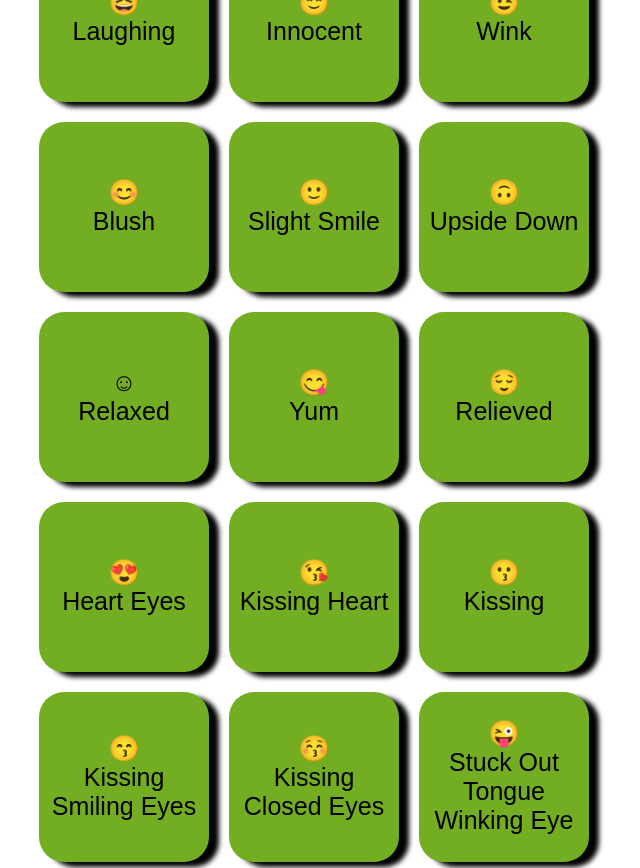
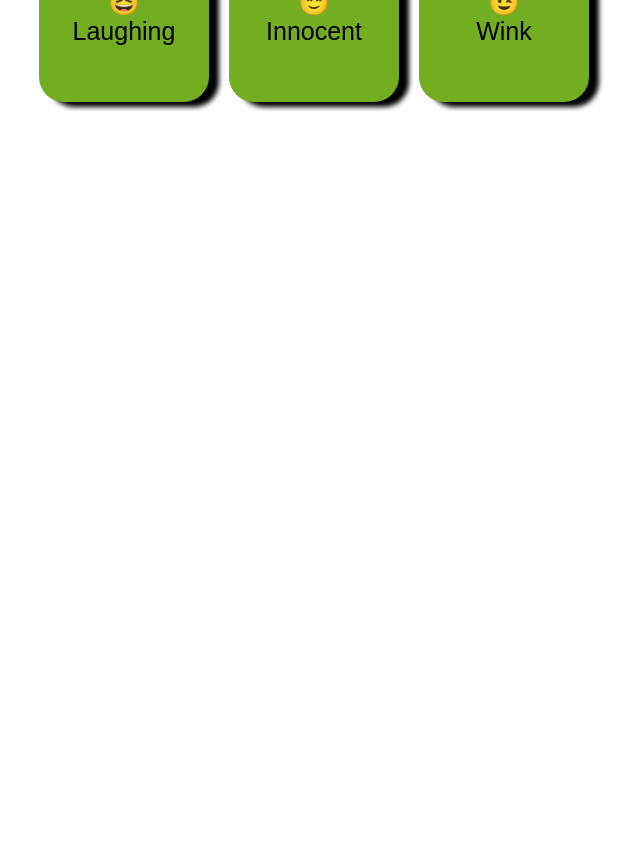
Before and after one commit to nde95/Emoji-Dictionary, a React (Vite) app: page / in a window 1280 px wide. Shown: the part 720-1588 px from the top of the page, without its empty margins (326-966 px from the left). After the commit the page ends 832 px from the top, so only its background shows below. Built offline with nearby package versions, Linux system fonts and the light colour scheme.

Commit message:
initial load set to slice of 12 emojis

```diff
--- a/src/components/emoijs list/emojis-list.component.jsx
+++ b/src/components/emoijs list/emojis-list.component.jsx
@@ -2,7 +2,7 @@ import emojisList from "../emojis.json"
 import "./emojis-list.styles.css"
 
 const EmojisList = () => {
-    const emojis = emojisList
+    const emojis = emojisList.slice(0, 12)
 
     return (
         <div className="emoji-grid">
```
